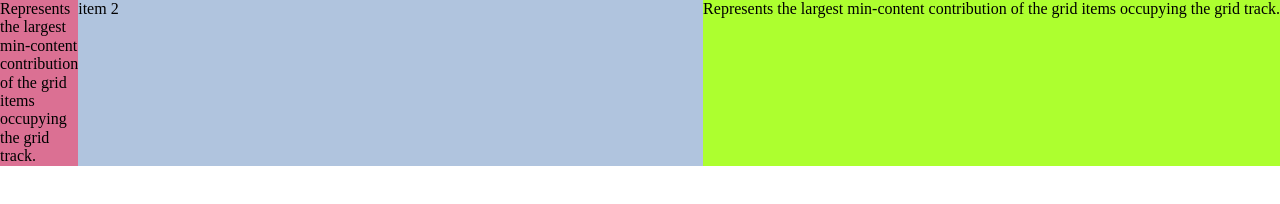
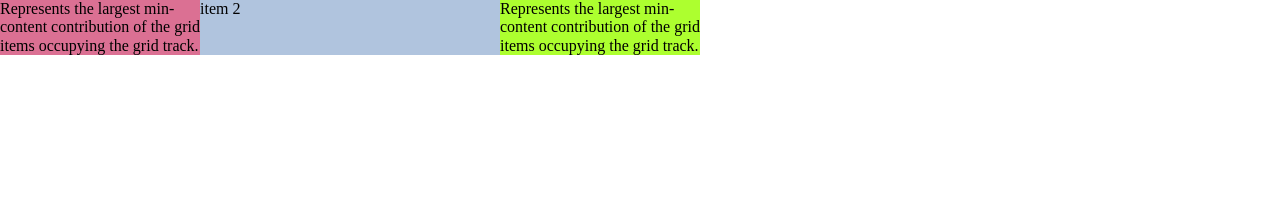
Before and after one commit to fidelman-study/grid-layout-tutor, a website: page pages/foundation-1.html in a window 1280 px wide. Drawn offline with nearby package versions, Linux system fonts and the light colour scheme.

Commit message:
minmax()

```diff
--- a/scss/includes/foundation-1.scss
+++ b/scss/includes/foundation-1.scss
@@ -8,7 +8,11 @@
   чтобы уместить результат всех значений в свойстве  */
   /* min-content - минимальное содержание (1 слово) */
   /* max-content - максимальное содержание (все в 1 строку)*/
-  grid-template-columns: min-content 1fr max-content;
+  /* minmax(min, max) - как min-width/height и max-width/height
+  auto - min-width/height, max context в зависимости от положения*/
+
+
+  grid-template-columns: 200px minmax(100px, 300px) 200px;
 }
 
 
--- a/scss/style.scss
+++ b/scss/style.scss
@@ -8,7 +8,11 @@
   чтобы уместить результат всех значений в свойстве  */
   /* min-content - минимальное содержание (1 слово) */
   /* max-content - максимальное содержание (все в 1 строку)*/
-  grid-template-columns: min-content 1fr max-content;
+  /* minmax(min, max) - как min-width/height и max-width/height
+  auto - min-width/height, max context в зависимости от положения*/
+
+
+  grid-template-columns: 200px minmax(100px, 300px) 200px;
 }
 
 
```
Also changed, not shown: app/css/style.css.
